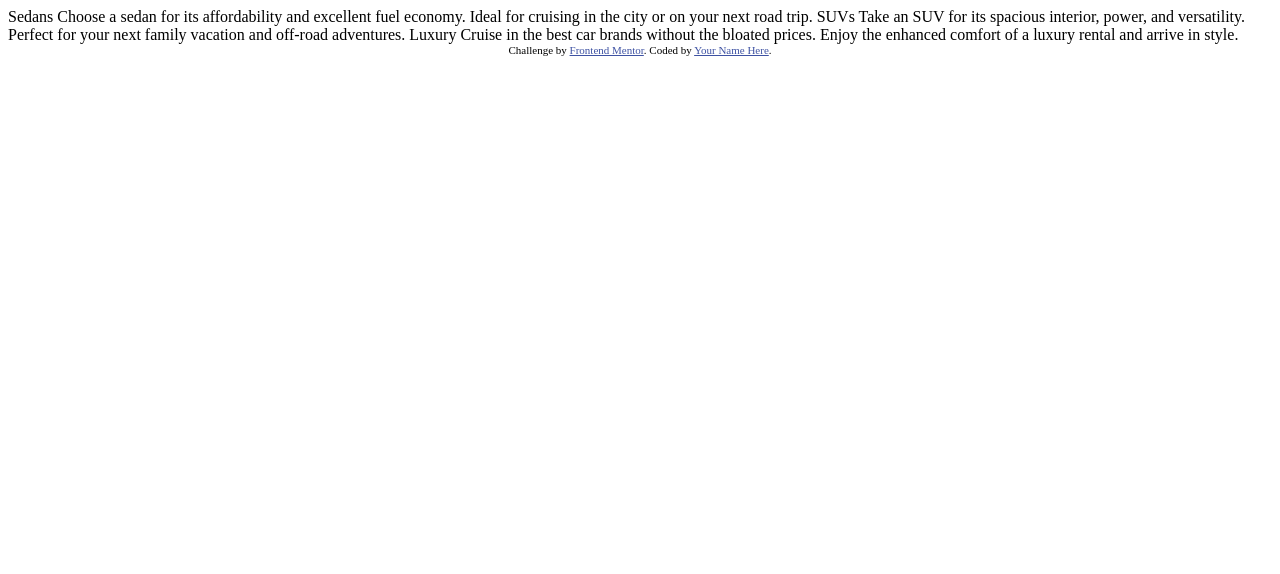
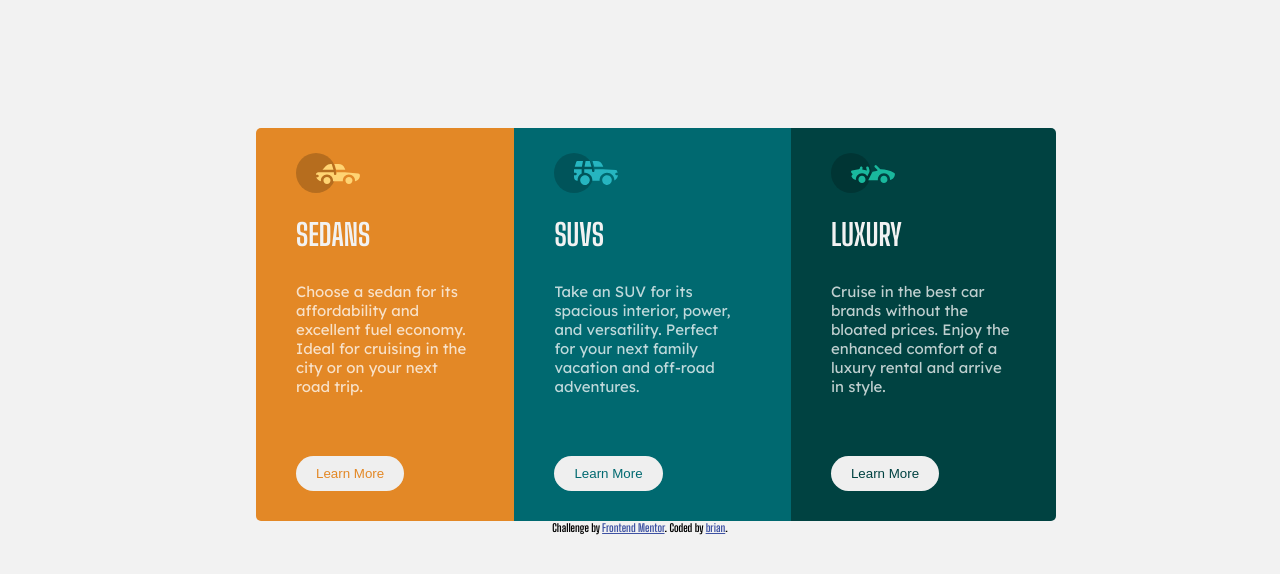
Before and after one commit to bc464/3-column-preview-card-component-main, a plain HTML site: page index.html in a window 1280 px wide. Drawn offline with Linux system fonts and the light colour scheme.

Commit message:
index and style completed for project

```diff
--- a/index.html
+++ b/index.html
@@ -6,31 +6,50 @@
 
   <link rel="icon" type="image/png" sizes="32x32" href="./images/favicon-32x32.png">
 
+  <link href="https://fonts.googleapis.com/css2?family=Lexend+Deca&display=swap" rel="stylesheet">
+
+  <link href="https://fonts.googleapis.com/css2?family=Big+Shoulders+Display:wght@700&display=swap" rel="stylesheet">
+
+  <link rel="stylesheet" type="text/css" href="style.css">
+
   <title>Frontend Mentor | 3-column preview card component</title>
 
-  <!-- Feel free to remove these styles or customise in your own stylesheet 👍 -->
-  <style>
-    .attribution { font-size: 11px; text-align: center; }
-    .attribution a { color: hsl(228, 45%, 44%); }
-  </style>
+
 </head>
-<body>
 
-  Sedans
-  Choose a sedan for its affordability and excellent fuel economy. Ideal for cruising in the city
-  or on your next road trip.
+  <body>
+    <main>
+      <div class="containers">
+        <div class="container1">
+          <img src="./images/icon-sedans.svg" alt="sedan">
+         <h1>Sedans</h1>
+         <p>Choose a sedan for its affordability and excellent fuel economy. Ideal for cruising in the city
+         or on your next road trip.</p>
+         <button id="btn1" class="btn" type="submit"><a href="#">Learn More</a></button>
+       </div>
 
-  SUVs
-  Take an SUV for its spacious interior, power, and versatility. Perfect for your next family vacation
-  and off-road adventures.
+       <div class="container2">
+        <img src="./images/icon-suvs.svg" alt="suv">
+        <h1>SUVs</h1>
+        <p>Take an SUV for its spacious interior, power, and versatility. Perfect for your next family vacation and off-road adventures.</p>
+        <button id="btn2"  class="btn" type="submit"><a href="#">Learn More</a></button>
+      </div>
 
-  Luxury
-  Cruise in the best car brands without the bloated prices. Enjoy the enhanced comfort of a luxury
-  rental and arrive in style.
+      <div class="container3">
+        <img src="./images/icon-luxury.svg" alt="luxury">
+        <h1>Luxury</h1>
+        <p>Cruise in the best car brands without the bloated prices. Enjoy the enhanced comfort of a luxury rental and arrive in style.</p>
+        <button id="btn3" class="btn" type="submit"><a href="#">Learn More</a></button>
+      </div>
+    </div>
+  </main>
 
-  <div class="attribution">
-    Challenge by <a href="https://www.frontendmentor.io?ref=challenge" target="_blank">Frontend Mentor</a>.
-    Coded by <a href="#">Your Name Here</a>.
-  </div>
-</body>
+    <footer>
+      <div class="attribution">
+      Challenge by <a href="https://www.frontendmentor.io?ref=challenge" target="_blank">Frontend Mentor</a>.
+      Coded by <a href="#">brian</a>.
+      </div>
+    </footer>
+
+  </body>
 </html>
--- a/style.css
+++ b/style.css
@@ -1,5 +1,160 @@
+* {
+	margin: 0;
+	padding: 0;
+}
+html {
+	height: 100vh;
+}
 body {
 	font-family: 'Lexend Deca', sans-serif;
 	font-family: 'Big Shoulders Display', cursive;
 	font-size: 15px;
+	background: hsl(0, 0%, 95%);
+
 }
+
+h1 {
+	text-transform: uppercase;
+	font-family: 'Big Shoulders Display', cursive;
+	font-weight: 700;
+	padding: 20px;
+	color: hsl(0, 0%, 95%);
+
+}
+
+p {
+	color: hsla(0, 0%, 100%, 0.75);
+	font-family: 'Lexend Deca', sans-serif;
+	padding: 10px 20px 60px 20px;
+
+}
+img {
+	padding-top: 25px;
+	padding-left: 20px;
+}
+.btn {
+	padding: 10px 20px;
+	border-radius: 25px;
+	margin-left: 20px;
+	margin-bottom: 30px;
+	color: hsl(0, 0%, 95%);
+
+}
+.btn a {
+	text-decoration: none;
+}
+
+
+.containers {
+	margin-left: 20%;
+	display: flex;
+	margin-top: 10%;
+	width: 800px;
+	height: auto;
+
+
+}
+.container1 {
+	background-color: hsl(31, 77%, 52%);
+
+	border-top-left-radius: 5px;
+	border-bottom-left-radius: 5px;
+	padding-left: 20px;
+	padding-right: 20px;
+
+}
+#btn1 a {
+	color: hsl(31, 77%, 52%);
+
+}
+#btn1 {
+	border: hsl(31, 77%, 52%);
+}
+#btn1:hover {
+	background-color: hsl(31, 77%, 52%);
+	color: hsla(0, 0%, 100%, 0.75);
+	border: 1px hsla(0, 0%, 100%, 0.75) solid;
+}
+#btn1 a:hover{
+	color: hsla(0, 0%, 100%, 0.75);
+}
+
+.container2 {
+	background-color: hsl(184, 100%, 22%);
+	padding-left: 20px;
+	padding-right: 30px;
+
+}
+
+#btn2 a {
+	color: hsl(184, 100%, 22%);
+
+}
+#btn2 {
+	border: hsl(184, 100%, 22%);
+}
+#btn2:hover {
+	background-color: hsl(184, 100%, 22%);
+	color: hsla(0, 0%, 100%, 0.75);
+	border: 1px hsla(0, 0%, 100%, 0.75) solid;
+}
+#btn2 a:hover {
+	color: hsla(0, 0%, 100%, 0.75);
+}
+
+
+.container3 {
+	background-color: hsl(179, 100%, 13%);
+
+	border-top-right-radius: 5px;
+	border-bottom-right-radius: 5px;
+	padding-left: 20px;
+	padding-right: 20px;
+
+}
+
+#btn3 a {
+	color: hsl(179, 100%, 13%);
+
+}
+#btn3 {
+	border: hsl(179, 100%, 13%);
+}
+#btn3:hover {
+	background-color: hsl(179, 100%, 13%);
+	color: hsla(0, 0%, 100%, 0.75);
+	border: 1px hsla(0, 0%, 100%, 0.75) solid;
+}
+#btn3 a:hover {
+	color: hsla(0, 0%, 100%, 0.75);
+}
+
+@media only screen and (max-width:  500px) {
+	body {
+		margin: 10px 2px 10px 2px;
+	}
+	.containers {
+		width: 360px;
+		display: flex;
+		flex-wrap: wrap;
+	}
+	.container1 {
+		border-top-right-radius: 5px;
+		border-top-left-radius: 5px;
+		border-bottom-left-radius: 0px;
+	}
+	.container3 {
+		border-bottom-right-radius: 5px;
+		border-bottom-left-radius: 5px;
+		border-top-right-radius: 0px;
+
+	}
+	}
+
+.attribution {
+	font-size: 11px;
+	text-align: center;
+}
+.attribution a {
+	color:  hsl(228, 45%, 44%);
+}
```
